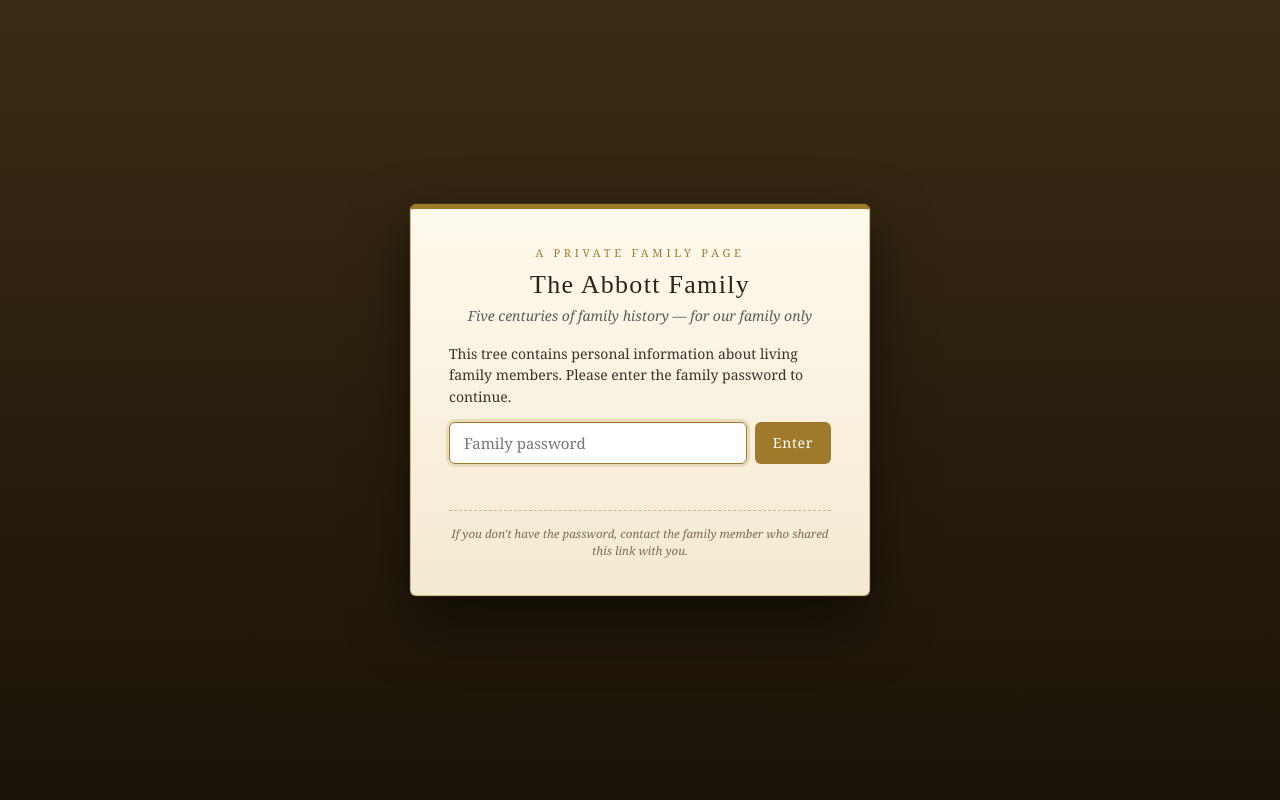
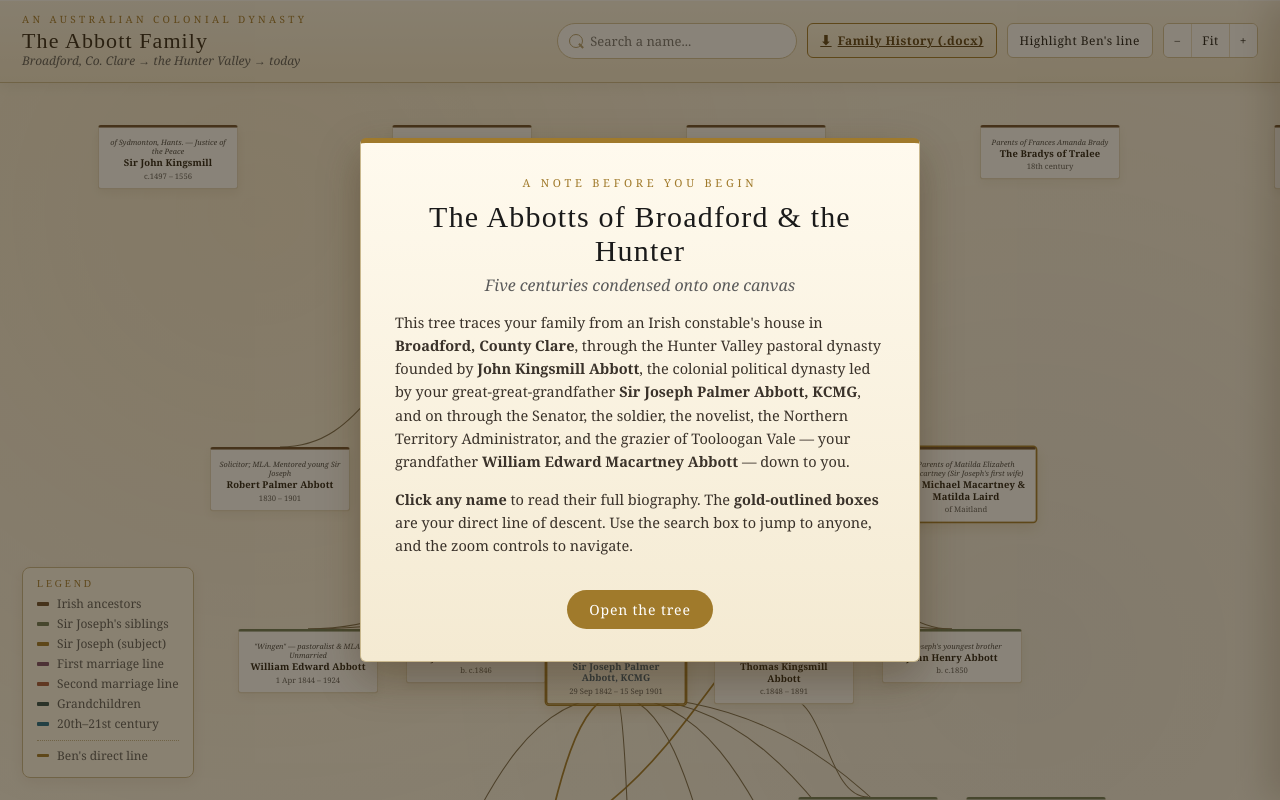
Before and after one commit to MotionFlo/abbott-family-tree, a plain HTML site: page index.html in a window 1280 px wide. Drawn offline with Linux system fonts and the light colour scheme.

Commit message:
Remove password gate; add downloadable family history docx

```diff
--- a/index.html
+++ b/index.html
@@ -3,8 +3,7 @@
 <head>
 <meta charset="UTF-8">
 <meta name="viewport" content="width=device-width, initial-scale=1">
-<meta name="robots" content="noindex, nofollow, noarchive">
-<title>The Abbott Family — Private Tree</title>
+<title>The Abbott Family — An Interactive History</title>
 <style>
   :root{
     --ink:#1a1a1a; --muted:#5b5b5b; --soft:#7a7568;
@@ -195,72 +194,23 @@
   .line.direct{stroke:var(--line-direct);stroke-width:2.5}
 
   @media print{
-    header.top,#legend,#panel,#intro,#password-gate{display:none !important}
+    header.top,#legend,#panel,#intro{display:none !important}
     #canvas-wrap{overflow:visible;height:auto}
     #canvas{transform:none !important}
     body,html{height:auto;overflow:visible}
   }
 
-  /* ===== PASSWORD GATE ===== */
-  #password-gate{
-    position:fixed;inset:0;background:linear-gradient(180deg,#3a2c14 0%,#1a1208 100%);
-    z-index:100;display:flex;align-items:center;justify-content:center;padding:24px;
-    color:#fbf6e9;font-family:Georgia,"Times New Roman",serif;
+  /* ===== DOWNLOAD BUTTON ===== */
+  .btn.download{
+    background:linear-gradient(180deg,#fdf6e3,#f3ead3);
+    border-color:var(--gold);color:#5a4218;font-weight:bold;
+    display:inline-flex;align-items:center;gap:6px;
   }
-  #password-gate.hidden{display:none}
-  #password-gate .gate-card{
-    background:linear-gradient(180deg,#fffaee,#f4ead2);color:#2d2418;
-    border:1px solid #c9b88e;border-top:5px solid #a07a2b;
-    max-width:460px;width:100%;padding:36px 38px;border-radius:6px;text-align:center;
-    box-shadow:0 24px 60px rgba(0,0,0,.55), 0 0 0 1px rgba(160,122,43,.2);
-  }
-  #password-gate .crest{font-size:11px;letter-spacing:.34em;color:#a07a2b;text-transform:uppercase}
-  #password-gate h1{font-family:"Cinzel","Trajan Pro","Times New Roman",serif;font-weight:normal;font-size:26px;margin:10px 0 6px;letter-spacing:.05em}
-  #password-gate .sub{font-style:italic;color:#5b5b5b;margin-bottom:18px;font-size:14px}
-  #password-gate p{font-size:14px;line-height:1.55;color:#3a322a;text-align:left;margin:0 0 14px}
-  #password-gate .pw-row{display:flex;gap:8px;margin-top:6px}
-  #password-gate input{
-    flex:1;padding:10px 14px;border:1px solid #d3c39b;border-radius:6px;
-    font-family:inherit;font-size:15px;color:#2d2418;background:#fff;outline:none;
-  }
-  #password-gate input:focus{border-color:#a07a2b;box-shadow:0 0 0 3px rgba(160,122,43,.18)}
-  #password-gate button{
-    padding:10px 18px;background:#a07a2b;color:#fff;border:0;border-radius:6px;
-    font-family:inherit;font-size:14px;cursor:pointer;letter-spacing:.05em;
-  }
-  #password-gate button:hover{background:#8a6722}
-  #password-gate .pw-error{
-    color:#a04030;font-size:13px;margin-top:10px;min-height:18px;font-style:italic;
-  }
-  #password-gate .note{
-    font-size:11.5px;color:#7a6c4f;margin-top:18px;padding-top:14px;
-    border-top:1px dashed #c9b88e;font-style:italic;line-height:1.5;
-  }
-  /* When gate is up, hide app */
-  body.locked #app, body.locked #legend, body.locked #panel, body.locked #intro{display:none !important}
+  .btn.download:hover{background:var(--gold);color:#fff}
+  .btn.download .ico{font-size:13px;line-height:1}
 </style>
 </head>
-<body class="locked">
-
-<div id="password-gate">
-  <div class="gate-card">
-    <div class="crest">A Private Family Page</div>
-    <h1>The Abbott Family</h1>
-    <div class="sub">Five centuries of family history — for our family only</div>
-    <p>
-      This tree contains personal information about living family members.
-      Please enter the family password to continue.
-    </p>
-    <div class="pw-row">
-      <input type="password" id="pw-input" placeholder="Family password" autocomplete="off" autofocus>
-      <button id="pw-submit">Enter</button>
-    </div>
-    <div class="pw-error" id="pw-error"></div>
-    <div class="note">
-      If you don't have the password, contact the family member who shared this link with you.
-    </div>
-  </div>
-</div>
+<body>
 
 <div id="app">
 
@@ -274,6 +224,9 @@
       <div class="search-wrap">
         <input id="search" placeholder="Search a name..." autocomplete="off">
       </div>
+      <a class="btn download" href="Abbott_Family_History.docx" download title="Download the 30-page written family history">
+        <span class="ico">⬇</span> Family History (.docx)
+      </a>
       <button class="btn toggle" id="highlight-line">Highlight Ben's line</button>
       <div class="zoom-group">
         <button class="btn" data-zoom="out">−</button>
@@ -330,51 +283,6 @@
 </div>
 
 <script>
-/* ============================================================
-   ★ PASSWORD GATE — change the password here ★
-   ------------------------------------------------------------
-   The line below sets the password for this site. To change it,
-   edit the value between the quotes. Save the file and re-deploy.
-   ------------------------------------------------------------
-   This gate is a "polite lock" — it stops casual viewers and
-   search engines, but anyone who views the page source can find
-   the password. For real security you would need server-side
-   authentication. For a family page, this is usually enough.
-============================================================ */
-const FAMILY_PASSWORD = "broadford";
-
-(function setupGate(){
-  const gate = document.getElementById('password-gate');
-  const input = document.getElementById('pw-input');
-  const button = document.getElementById('pw-submit');
-  const err = document.getElementById('pw-error');
-
-  // Remember unlock for this browser session
-  function unlock(){
-    document.body.classList.remove('locked');
-    gate.classList.add('hidden');
-    try { sessionStorage.setItem('abbott-tree-ok','1'); } catch(e){}
-  }
-  function tryPassword(){
-    const v = (input.value||'').trim().toLowerCase();
-    if(v === FAMILY_PASSWORD.toLowerCase()){
-      err.textContent = '';
-      unlock();
-    } else {
-      err.textContent = 'That doesn’t match — try again, or check with the family member who sent you the link.';
-      input.value = '';
-      input.focus();
-    }
-  }
-  button.addEventListener('click', tryPassword);
-  input.addEventListener('keydown', e => { if(e.key === 'Enter') tryPassword(); });
-
-  // If already unlocked this session, skip the gate
-  try {
-    if(sessionStorage.getItem('abbott-tree-ok') === '1') unlock();
-  } catch(e){}
-})();
-
 /* ============================================================
    THE ABBOTT FAMILY — Data
    Each person has: id, name, dates, role (short), tier, x, y,
```
Also changed, not shown: 1 other file.
